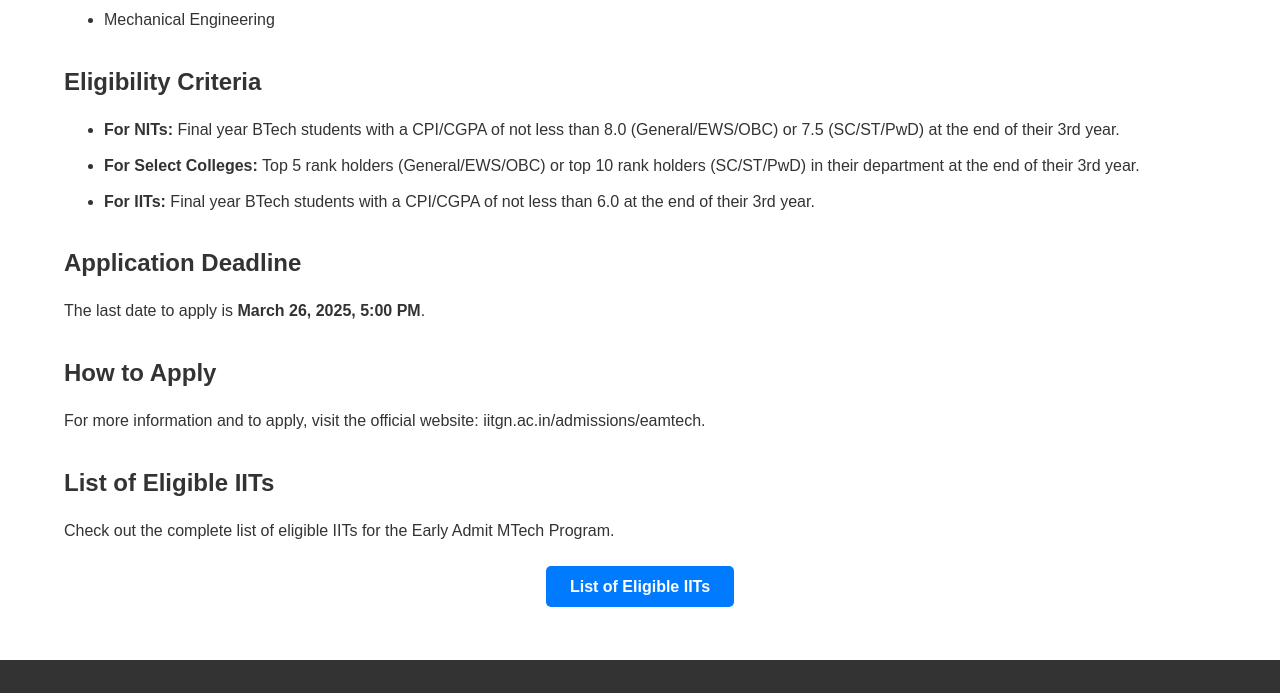
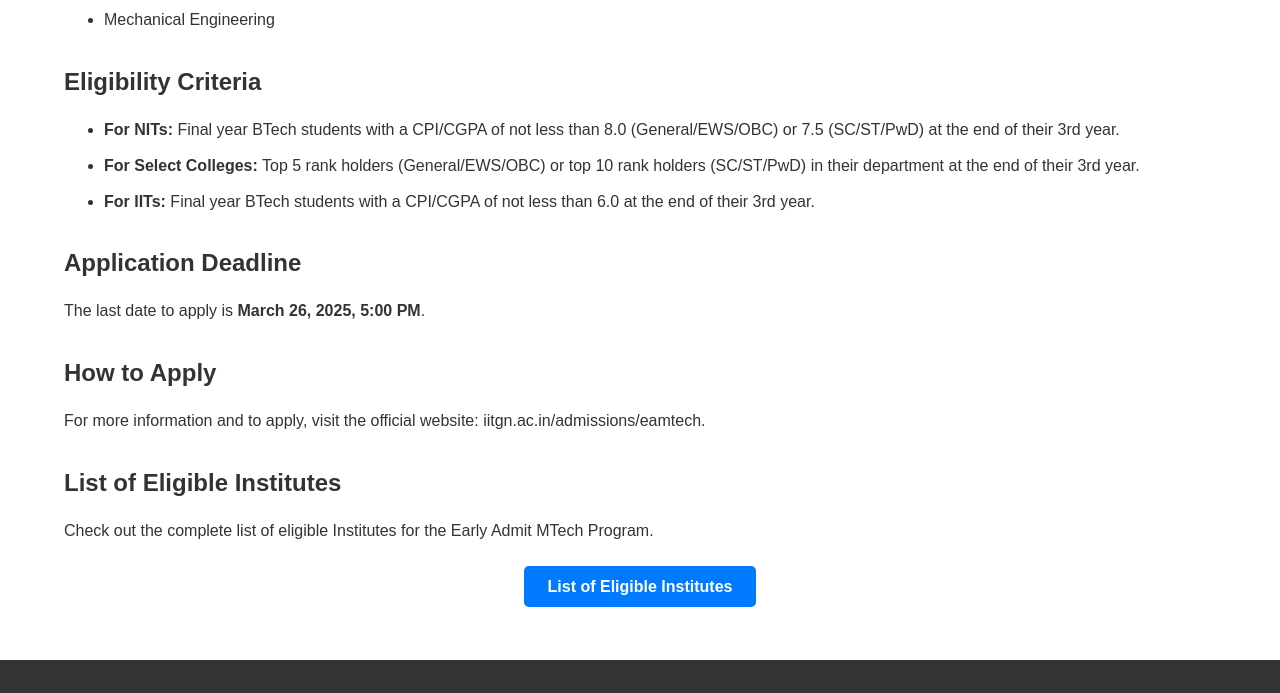
Before and after one commit to ataul-mustafa4/Blog-Page, a plain HTML site: page blog-iitgn-early-admit.html in a window 1280 px wide. Shown: the part 1580-2273 px from the top of the page. Drawn offline with Linux system fonts and the light colour scheme.

Commit message:
Update blog-iitgn-early-admit.html

```diff
--- a/blog-iitgn-early-admit.html
+++ b/blog-iitgn-early-admit.html
@@ -72,10 +72,10 @@
         <h3>How to Apply</h3>
         <p>For more information and to apply, visit the official website: <a href="https://iitgn.ac.in/admissions/eamtech" target="_blank">iitgn.ac.in/admissions/eamtech</a>.</p>
 
-        <h3>List of Eligible IITs</h3>
-        <p>Check out the complete list of eligible IITs for the Early Admit MTech Program.</p>
+        <h3>List of Eligible Institutes</h3>
+        <p>Check out the complete list of eligible Institutes for the Early Admit MTech Program.</p>
         <div class="iit-list-button">
-          <a href="iit-list.html" class="btn">List of Eligible IITs</a>
+          <a href="iit-list.html" class="btn">List of Eligible Institutes</a>
         </div>
       </div>
     </div>
```
